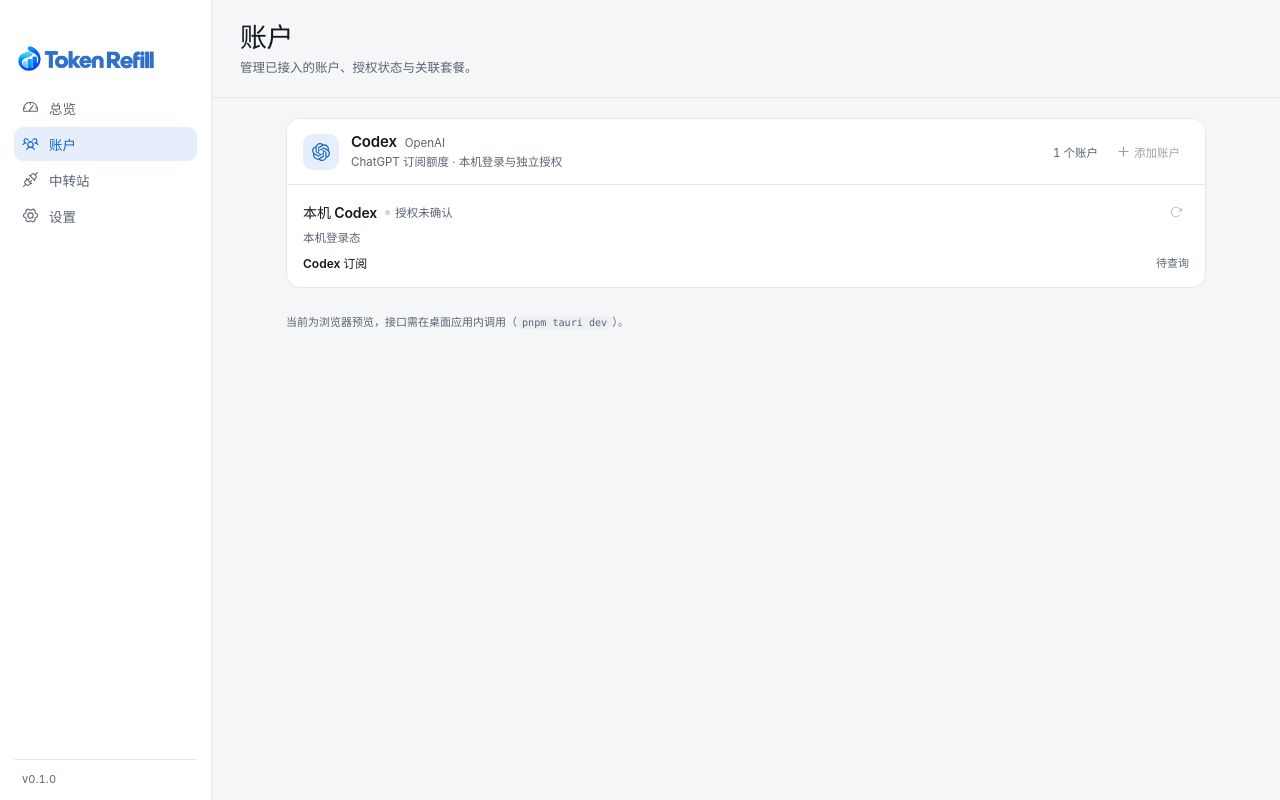
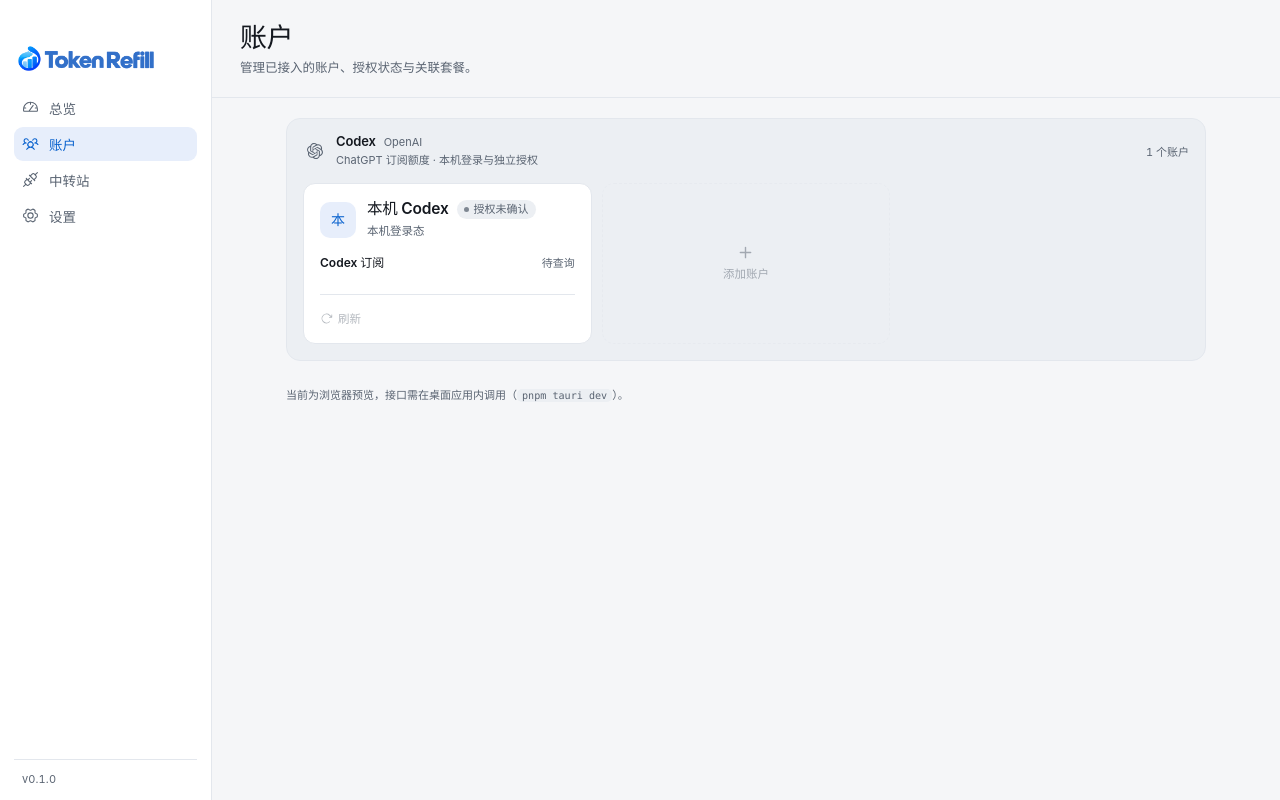
Before and after one commit to YunboChen/token-refill, a React (Vite) app: page / in a window 1280 px wide. Both pictures are taken after a click on the tab "账户". Built offline with nearby package versions, Linux system fonts and the light colour scheme.

Commit message:
feat: 重做账户页为平台容器卡与自适应网格

```diff
--- a/src/App.module.css
+++ b/src/App.module.css
@@ -1272,43 +1272,332 @@
   margin-top: 6px;
 }
 
-/* ---------- 平台分组：标题带 + 列表，平台靠徽标与名称区分 ---------- */
+/* ---------- 平台分组：标题 + 账户卡片网格，平台靠徽标与名称区分 ---------- */
 
 .platformStack {
   display: grid;
-  gap: 14px;
-  margin-top: 16px;
+  gap: 18px;
+  margin-top: 20px;
 }
 
 .platformGroup {
   min-width: 0;
 }
 
-/* 独立标题行（总览）与卡片内标题带（账户）共用同一套排版 */
-.platformHeading {
-  display: flex;
-  align-items: center;
-  gap: 12px;
-  padding: 0 4px;
-}
-
-.platformCardHead {
-  display: flex;
-  align-items: center;
-  gap: 12px;
-  padding: 13px 16px;
-  border-bottom: 1px solid var(--border);
+/* 账户页：平台是一张下沉的容器，账户卡用面板色上浮。
+   平台只负责分组，视觉重心留给账户本身。 */
+.platformPanel {
+  min-width: 0;
+  padding: 14px 16px 16px;
+  border: 1px solid var(--border);
+  border-radius: var(--radius-card);
+  background: var(--sunken);
+}
+
+/* 待接入平台仍是轻量段落，不套容器卡 */
+.platformSection {
+  min-width: 0;
+}
+
+.platformSectionHead {
+  padding: 0;
+}
+
+/* 容器卡内压掉标题自身的外边距，让徽标与下方卡片左缘对齐；
+   平台徽标去掉色块、字号降一档，避免和账户卡抢视线 */
+.platformPanel .platformHeading {
+  gap: 9px;
+  padding: 0;
+}
+
+.platformPanel .platformBadge,
+.platformPanel .platformBadge[data-active] {
+  width: 24px;
+  height: 24px;
+  border-radius: 0;
+  color: var(--muted);
+  background: transparent;
+}
+
+.platformPanel .platformLogo {
+  width: 16px;
+  height: 16px;
+}
+
+.platformPanel .platformName {
+  font-size: 13px;
+}
+
+.platformPanel .platformVendor,
+.platformPanel .platformDescription,
+.platformPanel .platformCount {
+  font-size: 11px;
+}
+
+.accountGrid {
+  display: grid;
+  /* 按容器宽度自动排 1/2/3 列：250px 是卡片舒适下限，
+     默认窗口两列，拉宽到内容区上限后三列，窄预览退一列 */
+  grid-template-columns: repeat(auto-fill, minmax(min(100%, 250px), 1fr));
+  gap: 10px;
+  margin-top: 14px;
+}
+
+/* 账户卡：用面板色浮在下沉容器上，是这一页真正的主体。
+   身份、套餐、操作自上而下三段，同排等高，操作行吸底。 */
+.accountTile {
+  display: flex;
+  flex-direction: column;
+  min-width: 0;
+  padding: 15px 16px 12px;
+  border: 1px solid var(--border);
+  border-radius: 12px;
   background: var(--surface);
-}
-
-/* 徽标高度与两行文字块（名称 + 说明）等高，视觉上成为一个整体 */
-.platformBadge {
+  transition: border-color 160ms ease-out;
+}
+
+.accountTile:hover {
+  border-color: var(--border-strong);
+}
+
+.accountIdentityCell {
+  display: flex;
+  align-items: center;
+  gap: 11px;
+  min-width: 0;
+}
+
+/* 名称首字符做账户徽标：用强调色承接原来平台徽标的视觉重量 */
+.accountMark {
   display: grid;
   flex-shrink: 0;
   place-items: center;
   width: 36px;
   height: 36px;
   border-radius: 10px;
+  color: var(--accent);
+  background: var(--accent-soft);
+  font-size: 14px;
+  font-weight: 600;
+  line-height: 1;
+}
+
+.accountIdentity {
+  display: grid;
+  flex: 1;
+  gap: 2px;
+  min-width: 0;
+}
+
+.accountNameRow {
+  display: flex;
+  align-items: center;
+  gap: 8px;
+  min-width: 0;
+}
+
+/* 账户名是页面的第一层信息，字号高于平台标题；过长时省略，状态标签不换行 */
+.accountTile .accountName {
+  overflow: hidden;
+  font-size: 15.5px;
+  letter-spacing: -0.012em;
+  text-overflow: ellipsis;
+  white-space: nowrap;
+}
+
+.accountTile .authStatus {
+  flex-shrink: 0;
+}
+
+/* 套餐区：不再套内层盒子，只用留白和发丝线分隔，卡内层次更轻 */
+.planPanel {
+  display: grid;
+  min-width: 0;
+  margin-top: 14px;
+}
+
+.accountTile > .planPanel,
+.accountTile > .accountEmptyNote {
+  margin-bottom: 14px;
+}
+
+/* 套餐名与更新时间同排：左侧名称可省略，右侧时间固定不被压缩 */
+.planRow {
+  display: flex;
+  align-items: baseline;
+  justify-content: space-between;
+  gap: 10px;
+  min-width: 0;
+  padding: 8px 0;
+  font-size: 12px;
+  line-height: 1.45;
+}
+
+.planRow:first-child {
+  padding-top: 0;
+}
+
+.planRow + .planRow {
+  border-top: 1px solid var(--border);
+}
+
+.planRow[data-inactive] {
+  opacity: 0.55;
+}
+
+.planRowMain {
+  display: flex;
+  flex: 1;
+  align-items: center;
+  gap: 7px;
+  min-width: 0;
+}
+
+.planRowName {
+  overflow: hidden;
+  color: var(--text);
+  font-weight: 600;
+  text-overflow: ellipsis;
+  white-space: nowrap;
+}
+
+.planTier {
+  flex-shrink: 0;
+  padding: 0 7px;
+  border-radius: var(--radius-pill);
+  color: var(--muted);
+  background: var(--sunken);
+  font-size: 10.5px;
+  font-weight: 600;
+  line-height: 16px;
+}
+
+.planRowState {
+  flex-shrink: 0;
+  overflow: hidden;
+  color: var(--muted);
+  font-size: 11px;
+  font-variant-numeric: tabular-nums;
+  text-align: right;
+  text-overflow: ellipsis;
+  white-space: nowrap;
+}
+
+.planRowState[data-state='busy'] {
+  color: var(--accent);
+}
+
+.planRowState[data-state='error'] {
+  color: var(--danger);
+  font-weight: 600;
+}
+
+/* 操作行：刷新在左、账户级操作在右；吸底后用一条发丝线与内容分开 */
+.accountFoot {
+  display: flex;
+  align-items: center;
+  justify-content: space-between;
+  gap: 10px;
+  margin-top: auto;
+  padding-top: 10px;
+  border-top: 1px solid var(--border);
+}
+
+/* 刷新是本卡最常用的动作，给文字标签而不是裸图标，窄卡里也一眼可见 */
+.accountRefresh {
+  display: inline-flex;
+  align-items: center;
+  gap: 5px;
+  min-height: 26px;
+  margin-left: -7px;
+  padding: 0 7px;
+  border: 0;
+  border-radius: var(--radius-control);
+  color: var(--muted);
+  background: transparent;
+  font-size: 11.5px;
+  font-weight: 500;
+  cursor: pointer;
+  transition: color 150ms ease-out, background-color 150ms ease-out,
+    transform 100ms ease-out;
+}
+
+.accountRefresh:hover:not(:disabled) {
+  color: var(--text);
+  background: var(--hover);
+}
+
+.accountRefresh:active:not(:disabled) {
+  transform: scale(0.98);
+}
+
+.accountRefresh:disabled {
+  cursor: not-allowed;
+  opacity: 0.45;
+}
+
+/* 添加位：与账户卡同宽同高补满网格，但只用虚线描边，属于次要动作 */
+.accountAddTile {
+  display: flex;
+  flex-direction: column;
+  align-items: center;
+  justify-content: center;
+  gap: 6px;
+  min-height: 118px;
+  padding: 16px;
+  border: 1px dashed var(--border);
+  border-radius: 12px;
+  color: var(--muted);
+  background: transparent;
+  font-size: 11.5px;
+  font-weight: 500;
+  cursor: pointer;
+  transition: color 150ms ease-out, border-color 150ms ease-out,
+    background-color 150ms ease-out, transform 100ms ease-out;
+}
+
+.accountAddLabel {
+  color: inherit;
+  line-height: 1.4;
+}
+
+.accountAddIcon {
+  display: grid;
+  place-items: center;
+  color: inherit;
+}
+
+.accountAddTile:hover:not(:disabled) {
+  border-style: solid;
+  border-color: var(--accent);
+  color: var(--accent);
+}
+
+.accountAddTile:active:not(:disabled) {
+  transform: scale(0.995);
+}
+
+.accountAddTile:disabled {
+  cursor: not-allowed;
+  opacity: 0.5;
+}
+
+/* 平台标题行：总览与账户页共用 */
+.platformHeading {
+  display: flex;
+  align-items: center;
+  gap: 12px;
+  padding: 0 4px;
+}
+
+/* 徽标高度与两行文字块（名称 + 说明）等高，视觉上成为一个整体 */
+.platformBadge {
+  display: grid;
+  flex-shrink: 0;
+  place-items: center;
+  width: 36px;
+  height: 36px;
+  border-radius: 10px;
   color: var(--muted);
   background: var(--sunken);
   font-size: 13px;
@@ -1395,61 +1684,10 @@
   white-space: nowrap;
 }
 
-.platformAddButton {
-  display: inline-flex;
-  align-items: center;
-  gap: 4px;
-  min-height: 26px;
-  padding: 3px 8px;
-  border: 1px solid transparent;
-  border-radius: 7px;
-  color: var(--accent);
-  background: transparent;
-  font-size: 11.5px;
-  font-weight: 600;
-  white-space: nowrap;
-  cursor: pointer;
-  transition: background-color 150ms ease-out, color 150ms ease-out;
-}
-
-.platformAddButton:hover:not(:disabled) {
-  background: var(--accent-soft);
-}
-
-.platformAddButton:disabled {
-  color: var(--muted);
-  cursor: not-allowed;
-  opacity: 0.6;
-}
-
-/* 平台卡片：标题带 + 行列表，圆角由外卡统一裁切 */
-.platformCard {
-  margin-top: 0;
-  padding: 0;
-  overflow: hidden;
-}
-
-/* 待接入平台：去掉填充，让它在视觉上退到已接入账户之后 */
-.platformCardMuted {
-  background: transparent;
-}
-
-.platformCard > .accountRow {
-  padding: 14px 16px;
-  transition: background-color 120ms ease-out;
-}
-
-.platformCard > .accountRow:hover {
-  background: var(--hover);
-}
-
-.platformCard > .accountRow + .accountRow {
-  border-top: 1px solid var(--border);
-}
 
 .plannedNote {
-  margin: 0;
-  padding: 14px 16px;
+  margin: 12px 0 0;
+  padding: 0 2px;
   color: var(--muted);
   font-size: 12px;
   line-height: 1.65;
@@ -1502,42 +1740,18 @@
   white-space: nowrap;
 }
 
-.accountRow {
-  display: grid;
-  gap: 4px;
-  padding: 12px 0;
-}
-
-.accountRowHead {
-  display: flex;
-  align-items: center;
-  justify-content: space-between;
-  gap: 12px;
-}
-
-.accountTitle {
-  display: flex;
-  flex-wrap: wrap;
-  align-items: center;
-  gap: 8px;
-  min-width: 0;
-}
-
-.accountTitle h3 {
-  margin: 0;
-  font-size: 14px;
-  font-weight: 600;
-  letter-spacing: -0.008em;
-}
-
-/* 授权状态用语义圆点 + 文字，不再占用一枚药丸 */
+/* 授权状态：语义圆点 + 文字的轻量标签，颜色只在异常态出现 */
 .authStatus {
   display: inline-flex;
   align-items: center;
   gap: 5px;
-  color: var(--muted);
-  font-size: 11.5px;
+  padding: 1px 7px;
+  border-radius: var(--radius-pill);
+  color: var(--muted);
+  background: var(--sunken);
+  font-size: 11px;
   font-weight: 500;
+  line-height: 1.5;
   white-space: nowrap;
 }
 
@@ -1545,19 +1759,26 @@
   width: 5px;
   height: 5px;
   border-radius: 50%;
-  background: var(--border-strong);
+  background: currentColor;
+  opacity: 0.75;
+}
+
+.authStatus[data-state='ok'] {
+  color: var(--ok);
+  background: var(--ok-soft);
 }
 
 .authStatus[data-state='ok'] .authDot {
-  background: var(--ok);
+  opacity: 1;
 }
 
 .authStatus[data-state='needs-reauth'] {
   color: var(--danger);
+  background: var(--danger-soft);
 }
 
 .authStatus[data-state='needs-reauth'] .authDot {
-  background: var(--danger);
+  opacity: 1;
 }
 
 .accountMeta {
@@ -1570,48 +1791,24 @@
   white-space: nowrap;
 }
 
-/* 账户下已开通的套餐逐条列出：名称 + 档位 + 更新时间/状态。 */
-.planList {
-  display: grid;
-  gap: 2px;
-  margin-top: 2px;
-}
-
-.planRow {
-  display: flex;
-  align-items: center;
-  gap: 6px;
-  min-width: 0;
+.accountEmptyNote {
+  margin: 14px 0 0;
   color: var(--muted);
   font-size: 12px;
   line-height: 1.6;
 }
 
-.planRow[data-inactive] {
-  opacity: 0.55;
-}
-
-.planRowName {
-  flex-shrink: 0;
-  color: var(--text);
-  font-weight: 600;
-}
-
-.planRowState {
-  overflow: hidden;
-  margin-left: auto;
-  color: var(--muted);
-  font-size: 11px;
-  font-variant-numeric: tabular-nums;
-  text-overflow: ellipsis;
-  white-space: nowrap;
-}
-
 .accountActions {
   display: flex;
   flex-shrink: 0;
   align-items: center;
-  gap: 3px;
+  gap: 2px;
+}
+
+/* 重命名与移除确认在卡片内就地展开，接在操作行下方 */
+.accountTile > .inlineForm,
+.accountTile > .inlineConfirm {
+  margin-top: 10px;
 }
 
 .miniButton {
@@ -1621,7 +1818,7 @@
   height: 26px;
   padding: 0;
   border: 1px solid transparent;
-  border-radius: 6px;
+  border-radius: var(--radius-control);
   color: var(--muted);
   background: transparent;
   cursor: pointer;
@@ -1647,20 +1844,21 @@
 
 .inlineForm {
   display: flex;
-  align-items: center;
+  flex-wrap: wrap;
+  align-items: center;
+  gap: 6px;
+  margin-top: 12px;
+}
+
+.inlineForm .textInput {
+  flex: 1 1 120px;
+  min-width: 0;
+}
+
+.inlineConfirm {
+  display: grid;
   gap: 8px;
-  margin-top: 8px;
-}
-
-.inlineForm .textInput {
-  flex: 1;
-  min-width: 0;
-}
-
-.inlineConfirm {
-  display: grid;
-  gap: 8px;
-  margin-top: 8px;
+  margin-top: 12px;
   padding: 10px 12px;
   border: 1px solid var(--border);
   border-radius: var(--radius-control);
--- a/src/components/PlatformHeading.tsx
+++ b/src/components/PlatformHeading.tsx
@@ -13,8 +13,6 @@
   description?: string;
   /** 标题行右侧的操作按钮。 */
   action?: ReactNode;
-  /** 渲染为卡片内的标题带，而不是独立标题行。 */
-  embedded?: boolean;
   /** 平台是否已有账户；决定徽标是否使用强调色。 */
   active?: boolean;
 }
@@ -26,14 +24,13 @@
   status,
   description,
   action,
-  embedded = false,
   active,
 }: PlatformHeadingProps) {
   const meta = platformMeta(platform);
   const isActive = active ?? meta.available;
 
   return (
-    <div className={embedded ? styles.platformCardHead : styles.platformHeading}>
+    <div className={styles.platformHeading}>
       <span
         className={styles.platformBadge}
         data-active={isActive || undefined}
--- a/src/panels/AccountsPanel.tsx
+++ b/src/panels/AccountsPanel.tsx
@@ -80,6 +80,24 @@
   if (product.snapshot) return checkedAtLabel(product.snapshot.checkedAtEpoch);
   if (product.query.lastError) return '查询失败';
   return '待查询';
+}
+
+/** 套餐状态的语义，用于给右侧时间/提示上色，不参与文案。 */
+function planStateKey(
+  product: ProductState,
+): 'inactive' | 'busy' | 'error' | 'ok' | 'idle' {
+  if (product.active === false) return 'inactive';
+  if (product.query.refreshing) return 'busy';
+  if (product.snapshot) return 'ok';
+  if (product.query.lastError) return 'error';
+  return 'idle';
+}
+
+/** 账户徽标取名称首字符，西文统一大写，与平台徽标区分开。 */
+function accountMark(name: string): string {
+  const first = Array.from(name.trim())[0];
+  if (!first) return '?';
+  return /[a-z]/i.test(first) ? first.toUpperCase() : first;
 }
 
 export default function AccountsPanel() {
@@ -234,39 +252,21 @@
 
       <div className={styles.platformStack}>
         {groups.map((group) => (
-          <article
-            className={`${styles.card} ${styles.platformCard}`}
-            key={group.platform}
-          >
+          <section className={styles.platformPanel} key={group.platform}>
+            <div className={styles.platformSectionHead}>
               <PlatformHeading
-              embedded
                 active
                 platform={group.platform}
                 count={group.accounts.length}
-              action={
-                group.meta.available ? (
-                  <button
-                    type="button"
-                    className={styles.platformAddButton}
-                    onClick={() =>
-                      openAddDialog(group.platform === 'bailian' ? 'bailian' : 'codex')
-                    }
-                    disabled={!desktop}
-                    title={
-                      desktop
-                        ? `添加 ${group.meta.name} 账户`
-                        : '浏览器预览无法发起授权'
-                    }
-                  >
-                    <Plus size={13} weight="bold" aria-hidden />
-                    添加账户
-                  </button>
-                ) : null
-              }
               />
+            </div>
+
+            <div className={styles.accountGrid}>
               {group.accounts.map((account) => {
                 const managed = account.source === 'managed';
-              const busy = account.products.some((product) => product.query.refreshing);
+                const busy = account.products.some(
+                  (product) => product.query.refreshing,
+                );
                 // 只列已开通的套餐；尚未确认（active === null）的也先展示。
                 // 若平台确认全部未开通，则保留列表并标记为“未开通”。
                 const activated = account.products.filter(
@@ -274,10 +274,16 @@
                 );
                 const plans = activated.length > 0 ? activated : account.products;
                 return (
-                <div className={styles.accountRow} key={account.accountId}>
-                  <div className={styles.accountRowHead}>
-                    <div className={styles.accountTitle}>
-                      <h3>{account.displayName}</h3>
+                  <article className={styles.accountTile} key={account.accountId}>
+                    <div className={styles.accountIdentityCell}>
+                      <span className={styles.accountMark} aria-hidden="true">
+                        {accountMark(account.displayName)}
+                      </span>
+                      <div className={styles.accountIdentity}>
+                        <div className={styles.accountNameRow}>
+                          <h3 className={styles.accountName}>
+                            {account.displayName}
+                          </h3>
                           <span
                             className={styles.authStatus}
                             data-state={account.authState}
@@ -286,22 +292,73 @@
                             {AUTH_LABELS[account.authState]}
                           </span>
                         </div>
-                    <div className={styles.accountActions}>
+                        <p className={styles.accountMeta}>
+                          {account.platform === 'bailian'
+                            ? '控制台授权'
+                            : managed
+                              ? '独立授权'
+                              : '本机登录态'}
+                          {account.identityHint ? ` · ${account.identityHint}` : ''}
+                        </p>
+                      </div>
+                    </div>
+
+                    {plans.length > 0 ? (
+                      <div className={styles.planPanel}>
+                        {plans.map((product) => {
+                          const state = planStateKey(product);
+                          return (
+                            <div
+                              className={styles.planRow}
+                              key={product.productId}
+                              data-inactive={
+                                product.active === false || undefined
+                              }
+                            >
+                              <span className={styles.planRowMain}>
+                                <span className={styles.planRowName}>
+                                  {product.displayName}
+                                </span>
+                                {product.planTier ? (
+                                  <span className={styles.planTier}>
+                                    {planTierLabel(product.planTier)}
+                                  </span>
+                                ) : null}
+                              </span>
+                              <span
+                                className={styles.planRowState}
+                                data-state={state}
+                              >
+                                {planStateLabel(product)}
+                              </span>
+                            </div>
+                          );
+                        })}
+                      </div>
+                    ) : (
+                      <p className={styles.accountEmptyNote}>
+                        该账户暂无已接入的套餐。
+                      </p>
+                    )}
+
+                    <div className={styles.accountFoot}>
                       <button
                         type="button"
-                        className={styles.miniButton}
+                        className={styles.accountRefresh}
                         onClick={() => void refresh(account.accountId)}
                         disabled={!desktop || busy}
                         aria-label={`刷新 ${account.displayName} 的额度`}
                         title="刷新额度"
                       >
                         <ArrowClockwise
-                          size={14}
+                          size={13}
                           className={busy ? styles.spin : undefined}
+                          aria-hidden
                         />
+                        刷新
                       </button>
                       {managed ? (
-                        <>
+                        <div className={styles.accountActions}>
                           <button
                             type="button"
                             className={styles.miniButton}
@@ -338,38 +395,8 @@
                           >
                             <Trash size={14} />
                           </button>
-                        </>
+                        </div>
                       ) : null}
-                    </div>
-                  </div>
-                  <p className={styles.accountMeta}>
-                    {account.platform === 'bailian'
-                      ? '控制台授权'
-                      : managed
-                        ? '独立授权'
-                        : '本机登录态'}
-                    {account.identityHint ? ` · ${account.identityHint}` : ''}
-                  </p>
-                  <div className={styles.planList}>
-                    {plans.map((product) => (
-                      <div
-                        className={styles.planRow}
-                        key={product.productId}
-                        data-inactive={product.active === false || undefined}
-                      >
-                        <span className={styles.planRowName}>
-                          {product.displayName}
-                        </span>
-                        {product.planTier ? (
-                          <span className={styles.planTag}>
-                            {planTierLabel(product.planTier)}
-                          </span>
-                        ) : null}
-                        <span className={styles.planRowState}>
-                          {planStateLabel(product)}
-                        </span>
-                      </div>
-                    ))}
                     </div>
 
                     {renaming?.accountId === account.accountId ? (
@@ -390,7 +417,11 @@
                           aria-label="账户名称"
                           autoFocus
                         />
-                      <button type="submit" className={styles.button} disabled={!desktop}>
+                        <button
+                          type="submit"
+                          className={styles.button}
+                          disabled={!desktop}
+                        >
                           保存
                         </button>
                         <button
@@ -428,27 +459,48 @@
                         </div>
                       </div>
                     ) : null}
-                </div>
+                  </article>
                 );
               })}
-          </article>
+
+              {/* 添加位补在网格末尾：单账户时也能撑满一行，不必回到页头找入口 */}
+              {group.meta.available ? (
+                <button
+                  type="button"
+                  className={styles.accountAddTile}
+                  onClick={() =>
+                    openAddDialog(group.platform === 'bailian' ? 'bailian' : 'codex')
+                  }
+                  disabled={!desktop}
+                  title={
+                    desktop
+                      ? `添加 ${group.meta.name} 账户`
+                      : '浏览器预览无法发起授权'
+                  }
+                >
+                  <span className={styles.accountAddIcon} aria-hidden="true">
+                    <Plus size={15} weight="bold" />
+                  </span>
+                  <span className={styles.accountAddLabel}>添加账户</span>
+                </button>
+              ) : null}
+            </div>
+          </section>
         ))}
 
         {unavailable.map((meta) => (
-          <article
-            key={meta.key}
-            className={`${styles.card} ${styles.platformCard} ${styles.platformCardMuted}`}
-          >
+          <section className={styles.platformSection} key={meta.key}>
+            <div className={styles.platformSectionHead}>
               <PlatformHeading
-              embedded
                 platform={meta.key}
                 status="待接入"
                 active={false}
               />
+            </div>
             <p className={styles.plannedNote}>
               {meta.name}账户尚未开放接入。开放后会在这里单独管理，与现有账户互不影响。
             </p>
-          </article>
+          </section>
         ))}
       </div>
 
--- a/src/styles.css
+++ b/src/styles.css
@@ -34,6 +34,7 @@
   --accent-text: #f7faff;
   --accent-soft: #e7eefb;
   --ok: #167a4a;
+  --ok-soft: #e6f4ec;
   --danger: #b4233b;
   --danger-soft: #fbeaed;
   --focus: #0b63ce;
@@ -58,6 +59,7 @@
   --accent-text: #06121f;
   --accent-soft: #18293f;
   --ok: #4fbf82;
+  --ok-soft: #13281d;
   --danger: #ff8b9c;
   --danger-soft: #341c23;
   --focus: #79b8ff;
@@ -81,6 +83,7 @@
     --accent-text: #06121f;
     --accent-soft: #18293f;
     --ok: #4fbf82;
+    --ok-soft: #13281d;
     --danger: #ff8b9c;
     --danger-soft: #341c23;
     --focus: #79b8ff;
```
Lines whose indentation alone changed are shown as unchanged.
